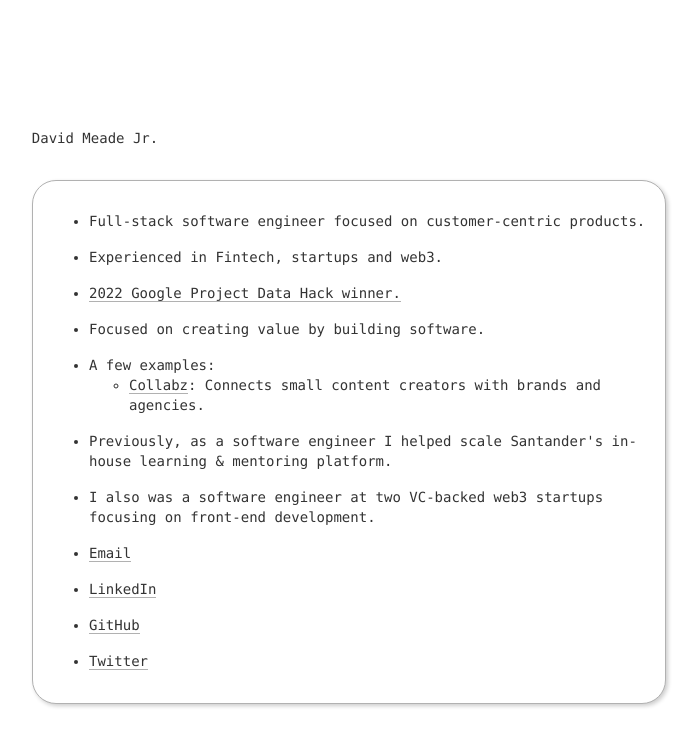
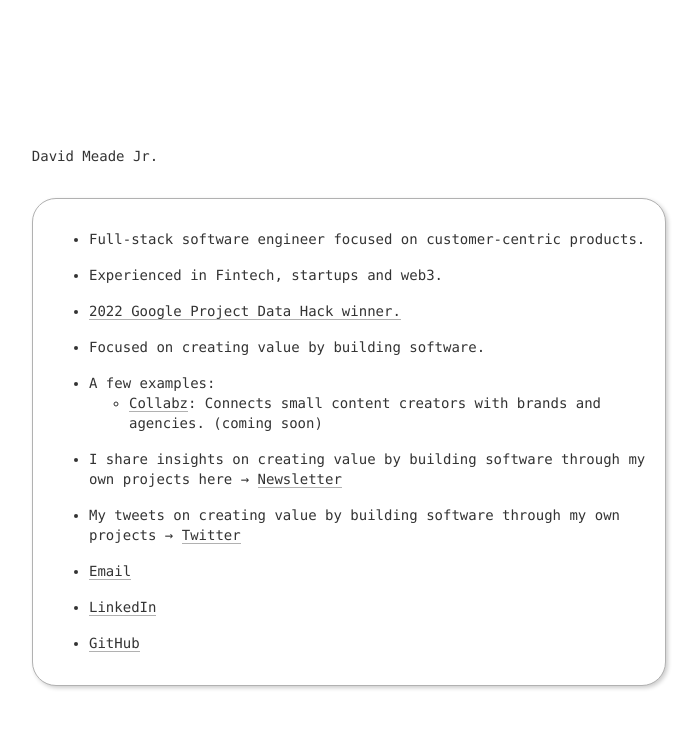
Before and after one commit to davidmeadejr/personal-website, a React (Create React App) app: page / in a window 1280 px wide. Shown: the top 746 px of the page, without its empty margins (291-991 px from the left). Built offline with nearby package versions, Linux system fonts and the light colour scheme.

Commit message:
Fix: Bullet points

```diff
--- a/src/App.js
+++ b/src/App.js
@@ -17,12 +17,24 @@ export default function App() {
             <ul>
               <li>
                 <a href="https://www.collabz.online">Collabz</a>: Connects small content creators with brands and
-                agencies.
+                agencies. (coming soon)
               </li>
             </ul>
           </li>
-          <li>Previously, as a software engineer I helped scale Santander's in-house learning & mentoring platform.</li>
-          <li>I also was a software engineer at two VC-backed web3 startups focusing on front-end development.</li>
+          {/* <li>
+            Previously, as a software engineer I helped build & scale Santander's in-house learning & mentoring
+            platform.
+          </li>
+          <li>I also was a software engineer at two VC-backed web3 startups focusing on front-end development.</li> */}
+          <li>
+            I share insights on creating value by building software through my own projects here →&nbsp;
+            <a href="https://davidmeadejr.substack.com/">Newsletter</a>
+          </li>
+          <li>
+            My tweets on creating value by building software through my own projects →&nbsp;
+            <a href="https://twitter.com/davidmeadejr">Twitter</a>
+          </li>
+
           <li>
             <a href="mailto:davidmeadejnr@gmail.com">Email</a>
           </li>
@@ -33,9 +45,6 @@ export default function App() {
           <li>
             <a href="https://github.com/davidmeadejr">GitHub</a>
           </li>
-          <li>
-            <a href="https://twitter.com/davidmeadejr">Twitter</a>
-          </li>
         </ul>
       </div>
     </div>
```
